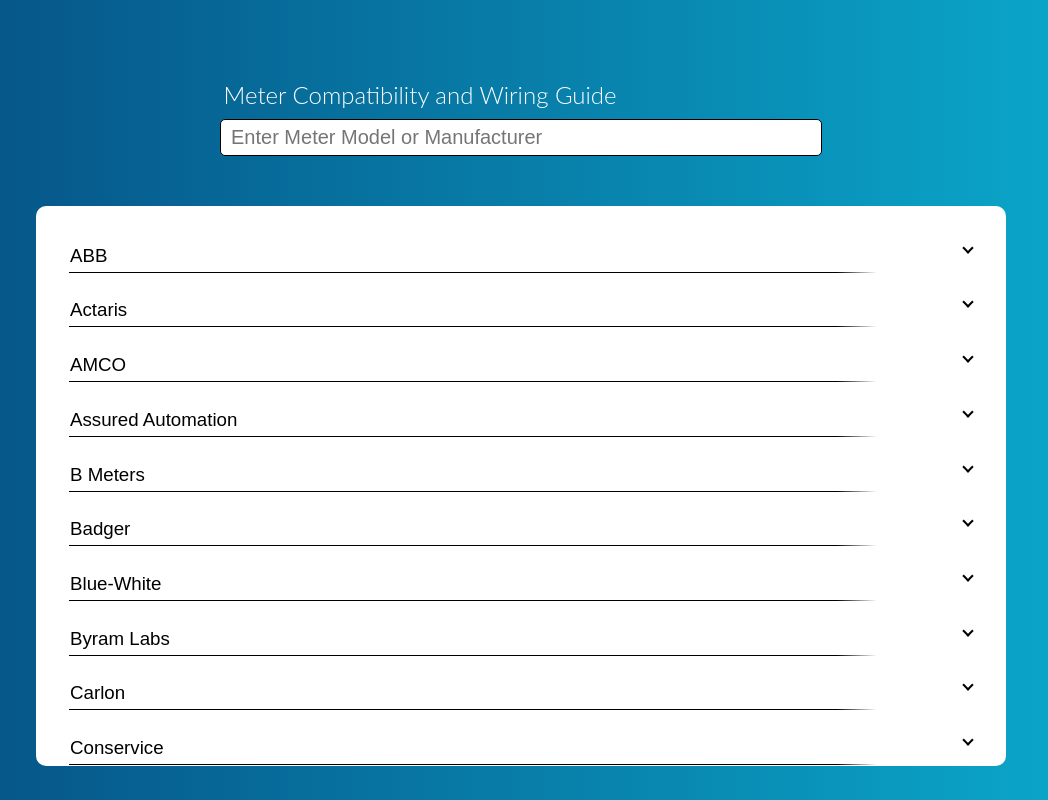
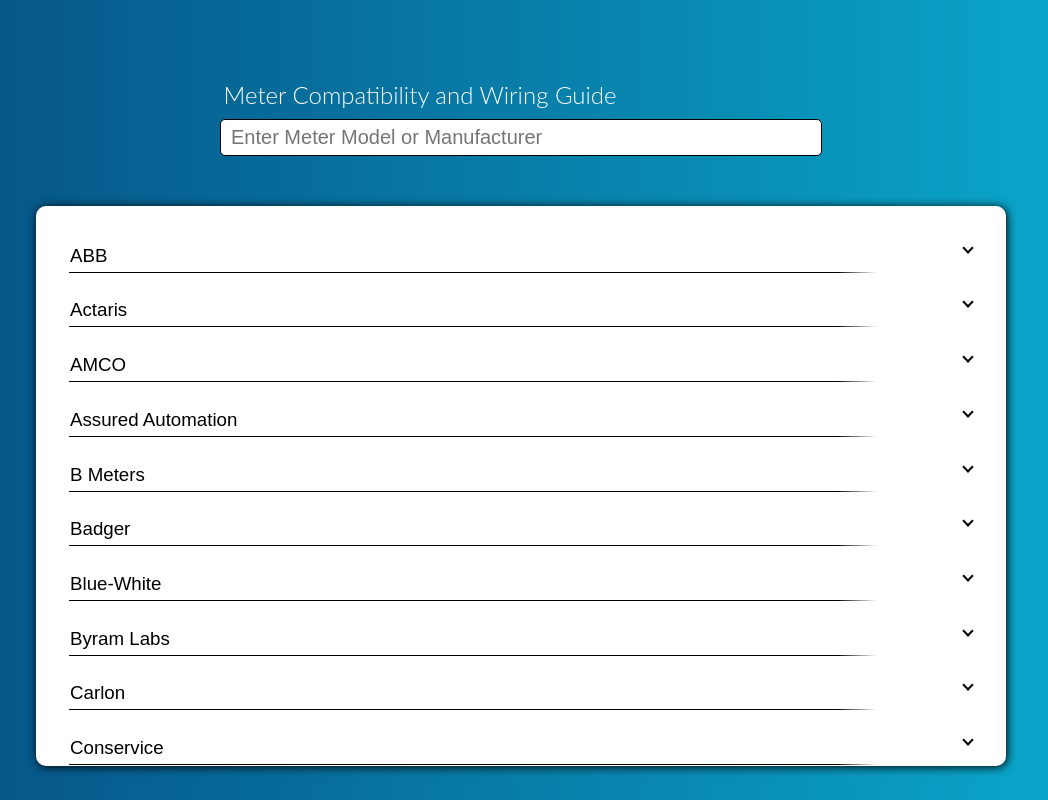
Before and after one commit to tdeckard2000/wiringGuide, an Angular app: page / in a window 1280 px wide. Shown: the whole page, without its empty margins (119-1167 px from the left). Built offline with nearby package versions, Linux system fonts and the light colour scheme.

Commit message:
Add box shadow to meter box.

```diff
--- a/src/app/meter-dropdown-item/meter-dropdown-item.component.css
+++ b/src/app/meter-dropdown-item/meter-dropdown-item.component.css
@@ -30,6 +30,7 @@
 .itemClusterDiv{
     background-color: white;
     border-radius: 10px;
+    box-shadow: black 1px 1px 10px;
     margin: auto;
     max-width: 950px;
     overflow: auto;
--- a/src/app/meter-dropdown-item/meter-dropdown-item.component.html
+++ b/src/app/meter-dropdown-item/meter-dropdown-item.component.html
@@ -10,9 +10,9 @@
                     </mat-expansion-panel-header>
                     <div class="itemBody">
                         <div class="itemTableDiv">
-                            <!-- Meter Model Names -->
+                            <!-- Meter Model Category Names -->
                             <p class="meterModelText" *ngIf= "meter.series && meter.series.seriesModel" >Models: {{ meter.series.seriesModel }}</p>
-                            <!-- Individual Meter -->
+                            <!-- Individual Meter Models -->
                             <div *ngIf="meter.series">
                                 <div *ngFor="let model of meter.series.meters; index as e">
                                     <p>{{model}}</p>
```
